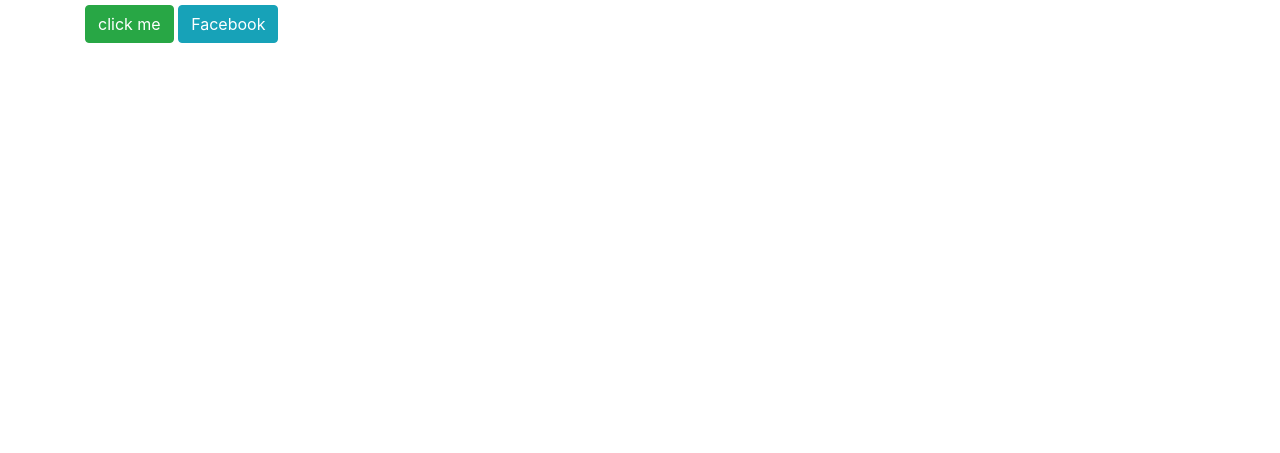
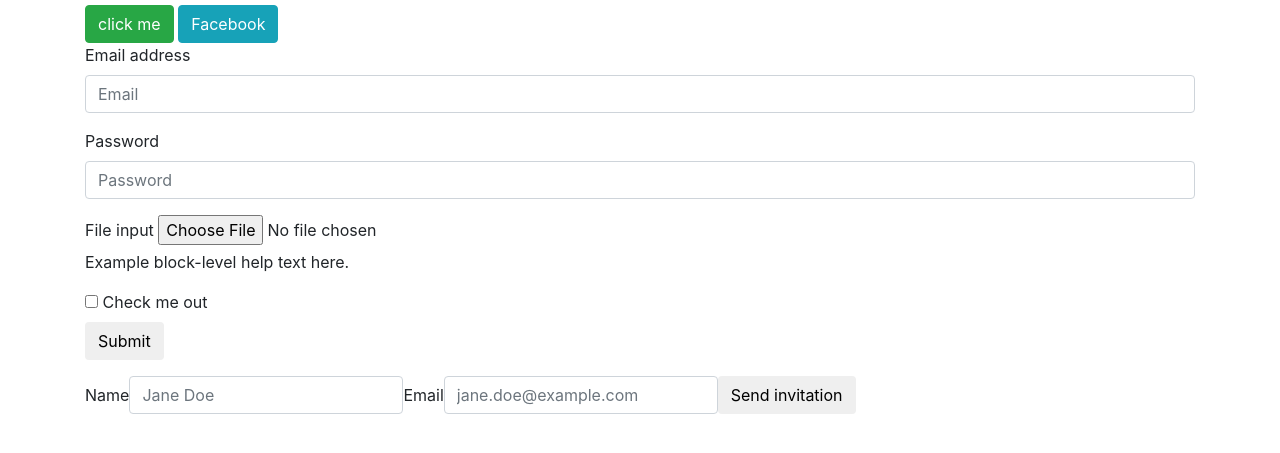
Before and after one commit to sjlee2016/Front_End, a plain HTML site: page BootStrap_PracticePage/basic.html in a window 1280 px wide. Shown: the part 307-760 px from the top of the page. Drawn offline with Linux system fonts and the light colour scheme.

Commit message:
learned about different types of forms

```diff
--- a/BootStrap_PracticePage/basic.html
+++ b/BootStrap_PracticePage/basic.html
@@ -13,6 +13,38 @@
     <h1>BootStrap Basics </h1>
     <button class="btn btn-success" type="button" >click me </button>
     <a href="https://www.facebook.com/sejin.lee.7370" class="btn btn-info" role="button"> Facebook </a>
+    <form>
+            <div class="form-group">
+              <label for="exampleInputEmail1">Email address</label>
+              <input type="email" class="form-control" id="exampleInputEmail1" placeholder="Email">
+            </div>
+            <div class="form-group">
+              <label for="exampleInputPassword1">Password</label>
+              <input type="password" class="form-control" id="exampleInputPassword1" placeholder="Password">
+            </div>
+            <div class="form-group">
+              <label for="exampleInputFile">File input</label>
+              <input type="file" id="exampleInputFile">
+              <p class="help-block">Example block-level help text here.</p>
+            </div>
+            <div class="checkbox">
+              <label>
+                <input type="checkbox"> Check me out
+              </label>
+            </div>
+            <button type="submit" class="btn btn-default">Submit</button>
+          </form>
+          <form class="form-inline">
+                <div class="form-group">
+                  <label for="exampleInputName2">Name</label>
+                  <input type="text" class="form-control" id="exampleInputName2" placeholder="Jane Doe">
+                </div>
+                <div class="form-group">
+                  <label for="exampleInputEmail2">Email</label>
+                  <input type="email" class="form-control" id="exampleInputEmail2" placeholder="jane.doe@example.com">
+                </div>
+                <button type="submit" class="btn btn-default">Send invitation</button>
+              </form>
 </div>
 </body>
 </html>
```
